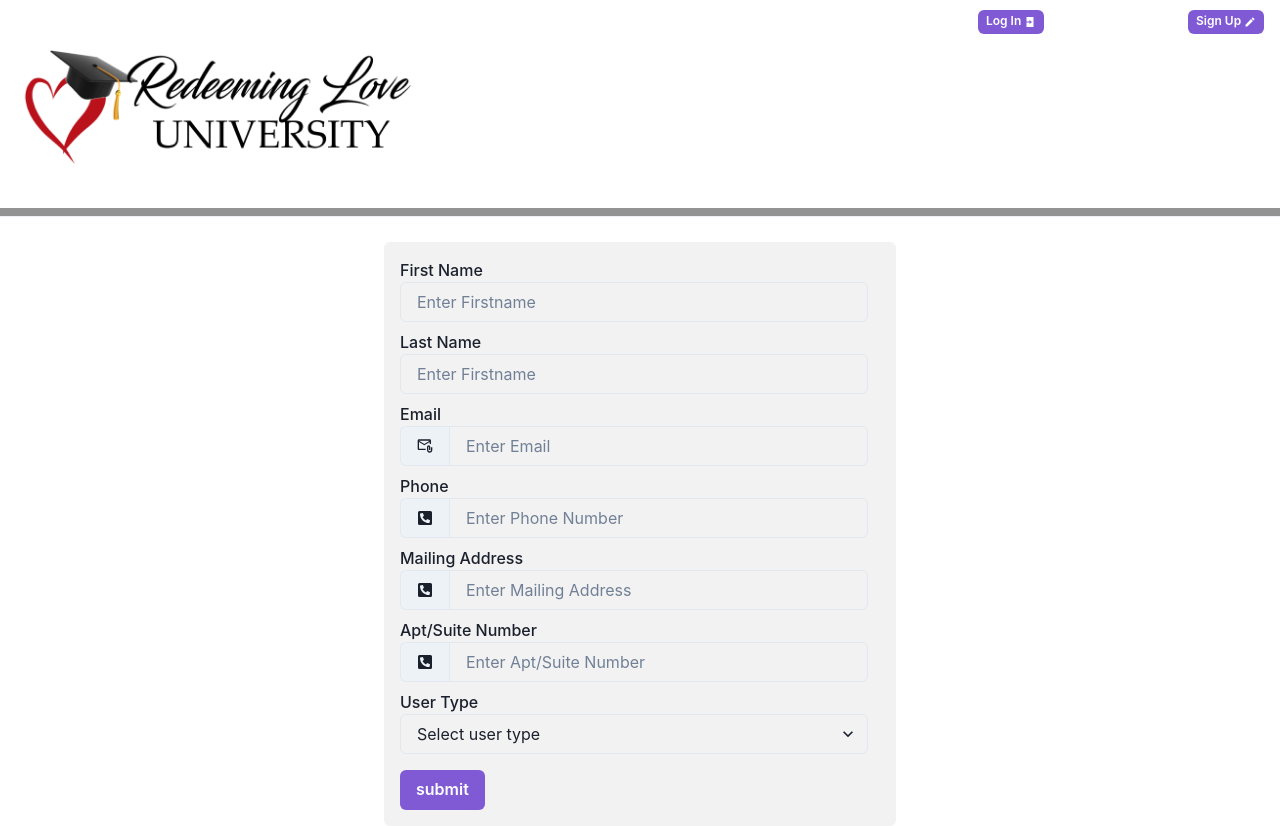
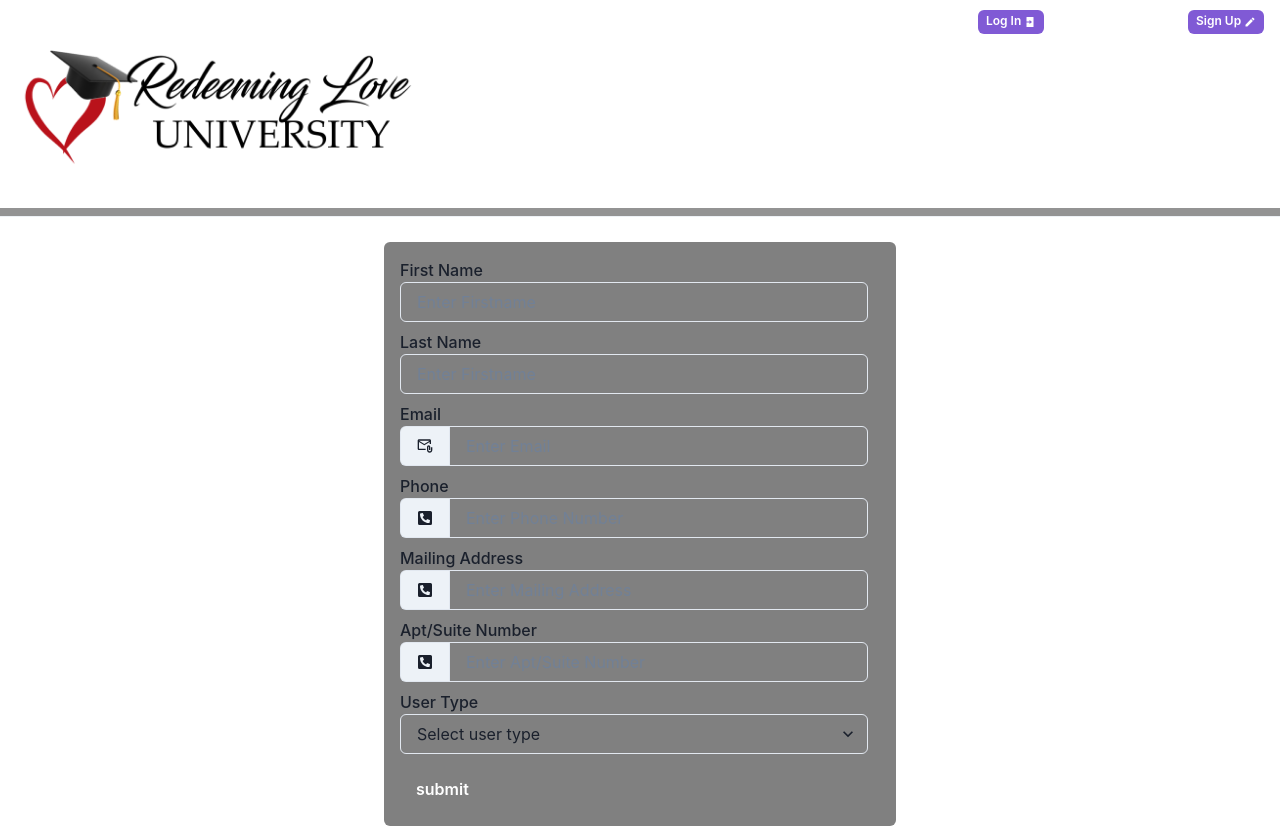
Before and after one commit to 3zbyjd/rlomuniv, a React (Vite) app: page /EditUser in a window 1280 px wide. Built offline with nearby package versions, Linux system fonts and the light colour scheme.

Commit message:
Finishing up the user edit form.

```diff
--- a/src/pages/User/EditUser.tsx
+++ b/src/pages/User/EditUser.tsx
@@ -19,7 +19,7 @@ function EditUser() {
       <SiteHeader />
       <Divider orientation="horizontal" bg="#4d4c4c" height="2" />
       <Box
-        bg="#f2f2f2"
+        bg="grey"
         maxW="40%"
         padding="4"
         marginTop="25px"
@@ -36,7 +36,7 @@ function EditUser() {
             <Input
               type="text"
               placeholder="Enter Firstname"
-              focusBorderColor="purple"
+              focusBorderColor="Red"
             />
           </FormLabel>
 
@@ -46,7 +46,7 @@ function EditUser() {
             <Input
               type="text"
               placeholder="Enter Firstname"
-              focusBorderColor="purple"
+              focusBorderColor="Red"
             />
           </FormLabel>
 
@@ -60,7 +60,7 @@ function EditUser() {
               <Input
                 type="email"
                 placeholder="Enter Email"
-                focusBorderColor="purple"
+                focusBorderColor="Red"
               />
             </InputGroup>
           </FormLabel>
@@ -75,7 +75,7 @@ function EditUser() {
               <Input
                 type="tel"
                 placeholder="Enter Phone Number"
-                focusBorderColor="purple"
+                focusBorderColor="Red"
               />
             </InputGroup>
           </FormLabel>
@@ -90,7 +90,7 @@ function EditUser() {
               <Input
                 type="text"
                 placeholder="Enter Mailing Address"
-                focusBorderColor="purple"
+                focusBorderColor="Red"
               />
             </InputGroup>
           </FormLabel>
@@ -105,14 +105,14 @@ function EditUser() {
               <Input
                 type="text"
                 placeholder="Enter Apt/Suite Number"
-                focusBorderColor="purple"
+                focusBorderColor="Red"
               />
             </InputGroup>
           </FormLabel>
 
           <UserType />
 
-          <Button colorScheme="purple" size="md" marginTop={2}>
+          <Button colorScheme="Red" size="md" marginTop={2}>
             submit
           </Button>
         </FormControl>
```
